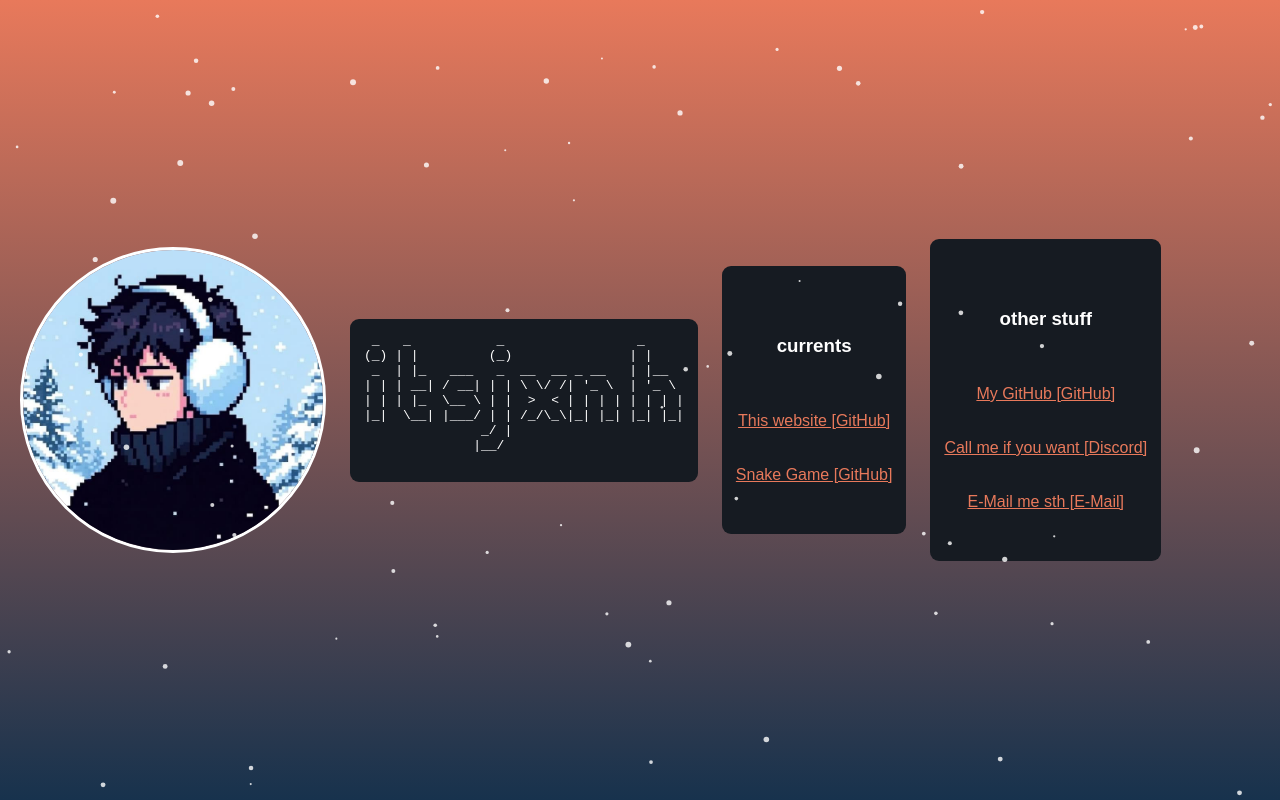
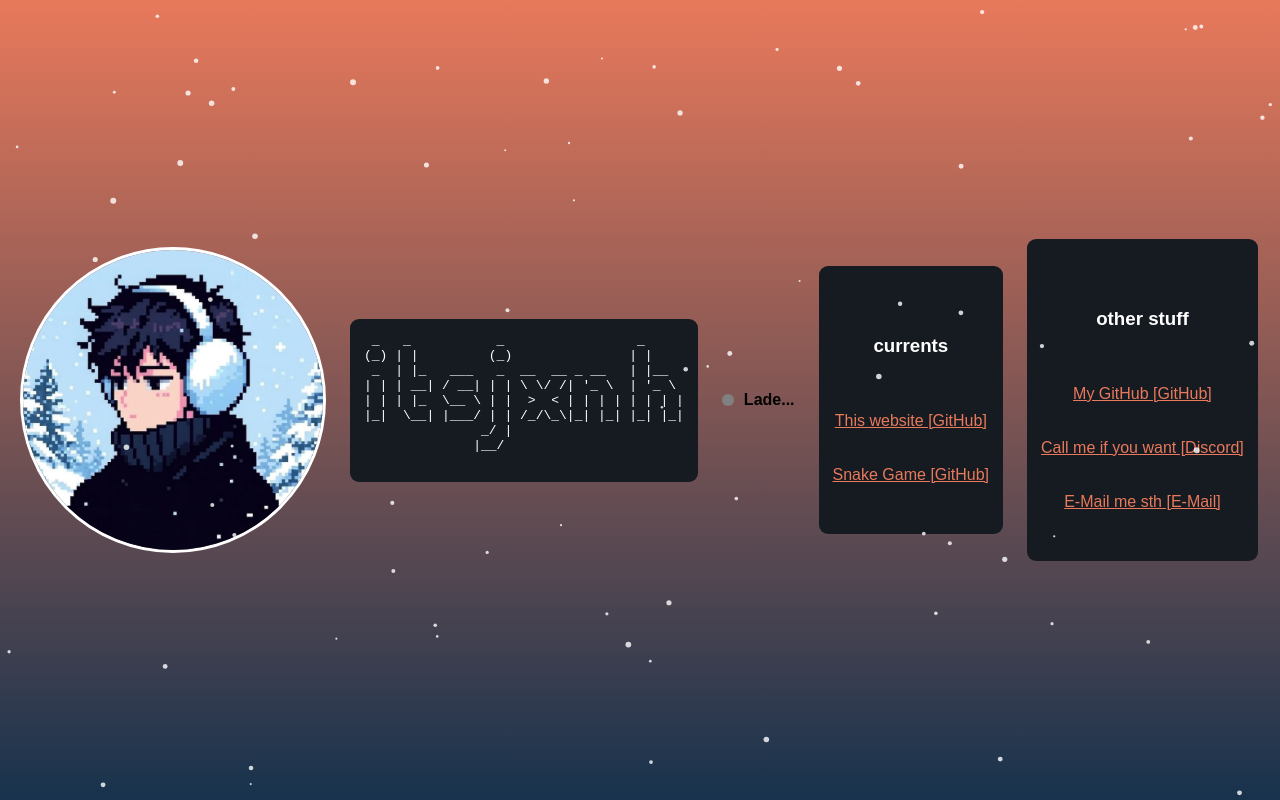
Before and after one commit to itsjxnah/portfolio, a plain HTML site: page index.html in a window 1280 px wide. Drawn offline with Linux system fonts and the light colour scheme; no server answers.

Commit message:
Update index.html

```diff
--- a/index.html
+++ b/index.html
@@ -24,6 +24,14 @@
               |__/
     </pre>
 
+    <div id="discord-status-box" style="font-family: sans-serif; display: flex; align-items: center; gap: 10px;">
+    <span id="status-dot" style="width: 12px; height: 12px; border-radius: 50%; background: gray;"></span>
+    <div>
+    <strong id="discord-username">Lade...</strong>
+    <div id="discord-activity" style="font-size: 0.85em; color: #666;"></div>
+        </div>
+    </div>
+
     <div class="main">
     <h3>currents</h3>
     <a href="https://github.com/itsjxnah/portfolio" target="_blank" rel="noopener noreferrer">This website [GitHub]</a>
```
